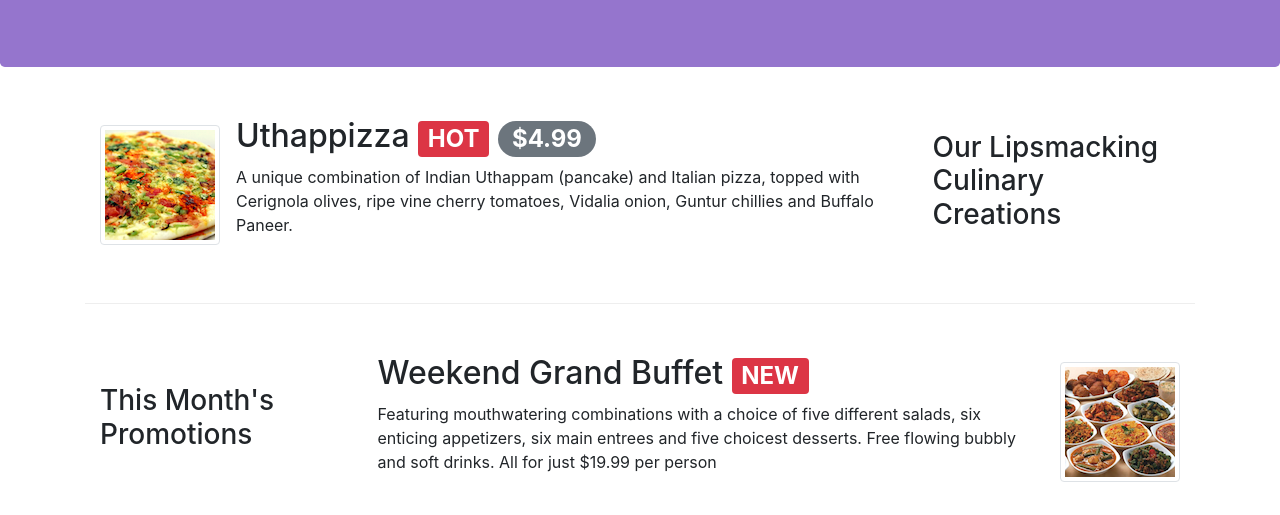
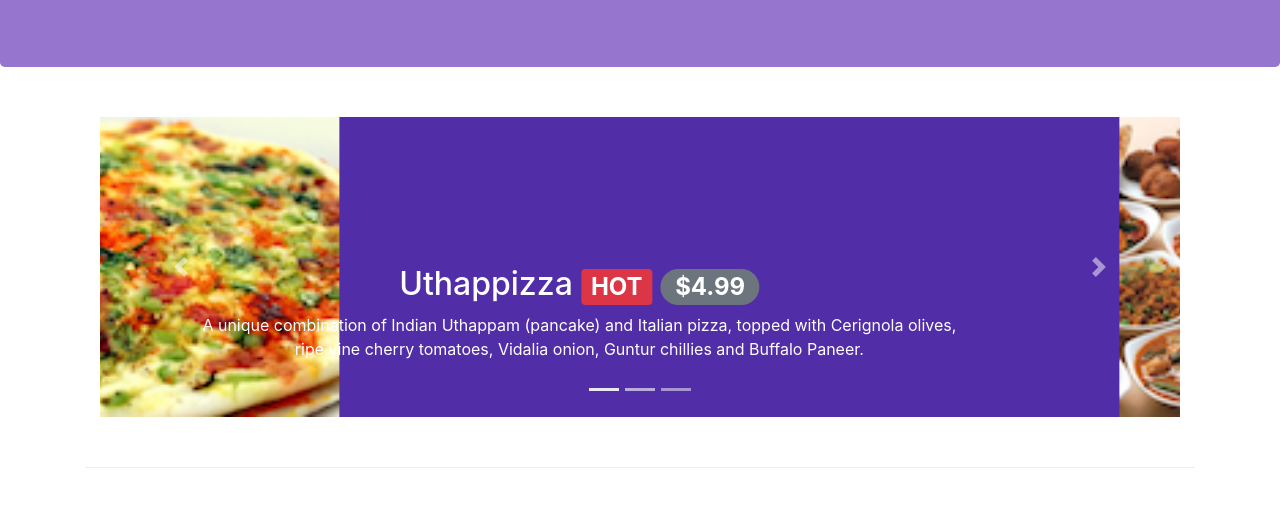
Before and after one commit to Rishitha2002/Bootstrap, a website: page index.html in a window 1280 px wide. Shown: the part 267-782 px from the top of the page. Drawn offline with nearby package versions, Linux system fonts and the light colour scheme.

Commit message:
Carousel

```diff
--- a/css/styles.css
+++ b/css/styles.css
@@ -38,3 +38,16 @@ body{
     border-bottom: 1px solid #dddddd;
     padding:10px;
 }
+.carousel {
+    background: #512DA8;
+}
+
+.carousel-item{
+    height:300px;
+}
+.carousel-item img{
+    position:absolute;
+    top: 0;
+    left: 0;
+    min-height: 300px;
+}
--- a/index.html
+++ b/index.html
@@ -96,6 +96,45 @@
 </header>
 
 <div class="container">
+    <div class="row row-content">
+        <div class="col">
+            <div id="mycarousel" class="carousel slide" data-ride="carousel">
+                <div class="carousel-inner" role="listbox">
+                    <div class="carousel-item active">
+                        <img class="d-block img-fluid" src="img/uthappizza.png" alt="uthappizza">
+                        <div class="carousel-caption d-none d-md-block">
+                            <h2>Uthappizza <span class="badge badge-danger">HOT</span> <span class="badge badge-pill badge-secondary">$4.99</span></h2>
+                            <p class="d-none d-sm-block">A unique combination of Indian Uthappam (pancake) and Italian pizza, topped with Cerignola olives, ripe vine cherry tomatoes, Vidalia onion, Guntur chillies and Buffalo Paneer.</p>
+                        </div>
+                    </div>
+                    <div class="carousel-item">
+                        <img class="d-block img-fluid" src="img/buffet.png" alt="buffet">
+                        <div class="carousel-caption d-none d-md-block">
+                            <h2>Weekend Grand Buffet <span class="badge badge-danger">NEW</span></h2>
+                            <p class="d-none d-sm-block">Featuring mouthwatering combinations with a choice of five different salads, six enticing appetizers, six main entrees and five choicest desserts. Free flowing bubbly and soft drinks. All for just $19.99 per person </p>
+                        </div>
+                    </div>
+                    <div class="carousel-item">
+                        <img class="d-block img-fluid" src="img/alberto.png" alt="alberto">
+                        <div class="carousel-caption d-none d-md-block">
+                            <h2>Alberto Somayya</h2>
+                            <h4>Executive Chef</h4>
+                            <p class="d-none d-sm-block">Award winning three-star Michelin chef with wide International experience having worked closely with whos-who in the culinary world, he specializes in creating mouthwatering Indo-Italian fusion experiences. </p>
+                        </div>
+                    </div>
+
+                </div>
+                <ol class="carousel-indicators">
+                    <li data-target="#mycarousel" data-slide-to="0" class="active"></li>
+                    <li data-target="#mycarousel" data-slide-to="1"></li>
+                    <li data-target="#mycarousel" data-slide-to="2"></li>
+                </ol>
+                <a class="carousel-control-prev" href="#mycarousel" role="button" data-slide="prev"><span class="carousel-control-prev-icon"></span></a>
+                <a class="carousel-control-next" href="#mycarousel" role="button" data-slide="next"><span class="carousel-control-next-icon"></span></a>
+
+            </div>
+        </div>
+    </div>
     <div class="row row-content align-items-center">
         <div class="col-12 col-sm-4 order-sm-last col-md-3">
             <h3>Our Lipsmacking Culinary Creations</h3>
```
